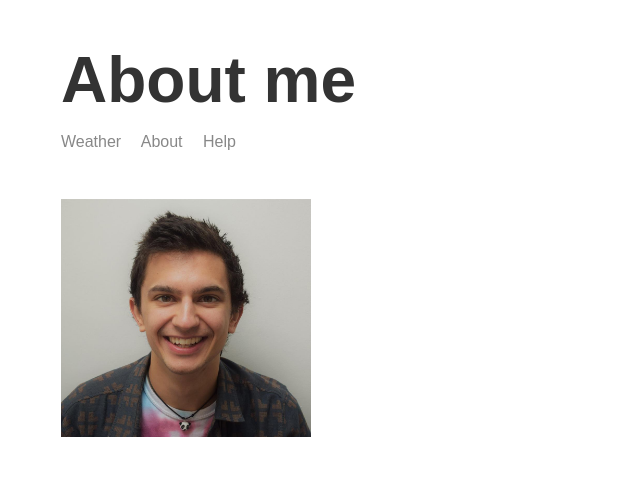
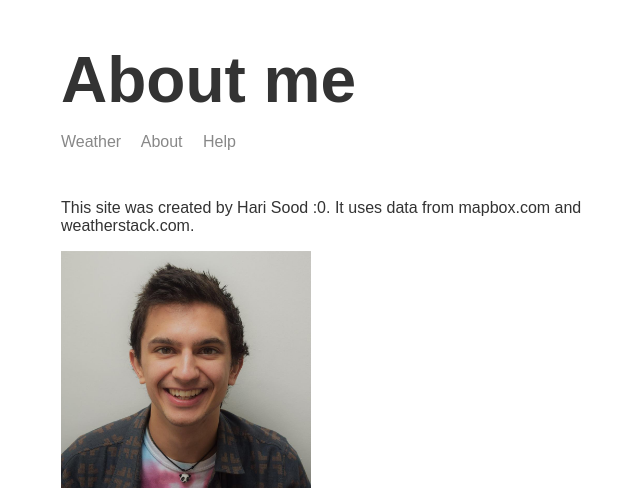
Before and after one commit to harisood/node3-weather-website, a Node server app: page /about in a window 1280 px wide. Shown: the top 488 px of the page, without its empty margins (254-894 px from the left). Run offline with Node 20, Linux system fonts and the light colour scheme; some libraries are stand-ins or nearby versions.

Commit message:
Add about text

```diff
--- a/templates/views/about.hbs
+++ b/templates/views/about.hbs
@@ -11,6 +11,7 @@
 <body>
     <div class="main-content">
         {{>header}}
+        <p>This site was created by Hari Sood :0. It uses data from mapbox.com and weatherstack.com.</p>
         <img class="portrait" src="/img/me.jpg">
     </div>
 
```
